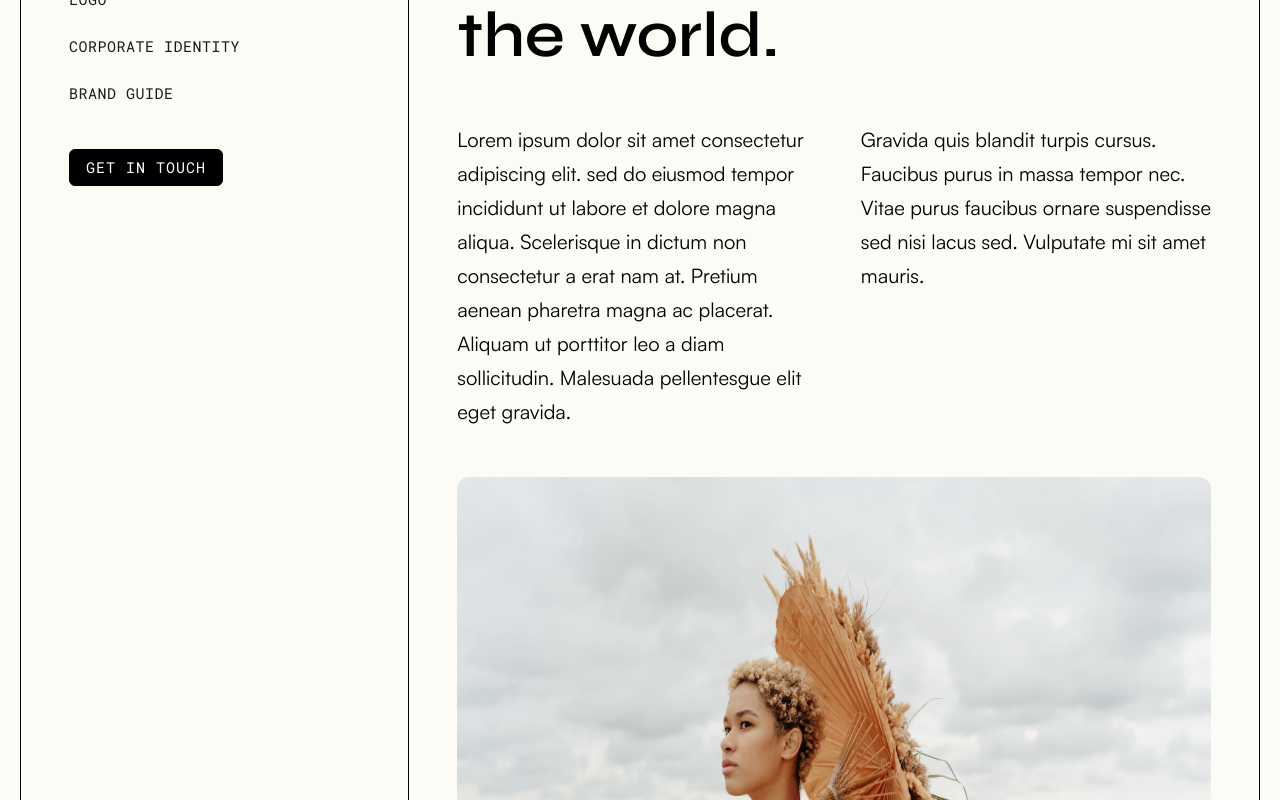
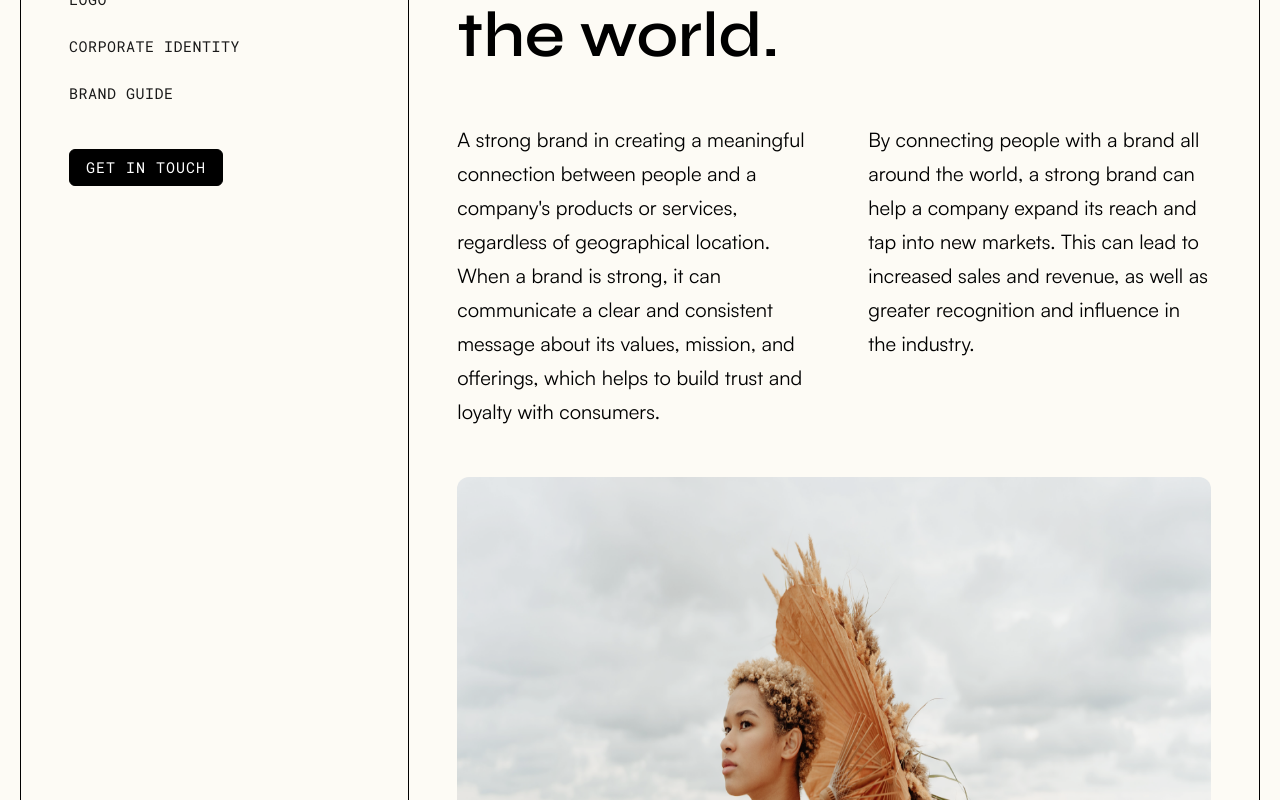
Before and after one commit to taodemy/website, a Next.js app: page /services in a window 1280 px wide. Shown: the part 1020-1820 px from the top of the page. Built offline with nearby package versions, Linux system fonts and the light colour scheme.

Commit message:
feat:add test

```diff
--- a/components/ServicePage/ServiceTitle.tsx
+++ b/components/ServicePage/ServiceTitle.tsx
@@ -15,7 +15,7 @@ function ServiceTitle() {
         We create <br />
         true brands.
       </h1>
-      <div className={styles.service_title__button}>
+      <div className={styles.service_title__button_container}>
         <Button variant="secondary" padding="small">
           BRANDING
         </Button>
--- a/components/ServicePage/Services.tsx
+++ b/components/ServicePage/Services.tsx
@@ -12,9 +12,9 @@ const Services = () => {
       service_heading:
         "A strong brand is a tool to connect people with your brand all around the world.",
       service_info1:
-        "Lorem ipsum dolor sit amet consectetur adipiscing elit.  sed do eiusmod tempor incididunt ut labore et dolore magna aliqua. Scelerisque in dictum non consectetur a erat nam at. Pretium aenean pharetra magna ac placerat. Aliquam ut porttitor leo a diam sollicitudin. Malesuada pellentesgue elit eget gravida.",
+        "A strong brand in creating a meaningful connection between people and a company's products or services, regardless of geographical location. When a brand is strong, it can communicate a clear and consistent message about its values, mission, and offerings, which helps to build trust and loyalty with consumers.",
       service_info2:
-        "Gravida quis blandit turpis cursus. Faucibus purus in massa tempor nec. Vitae purus faucibus ornare suspendisse sed nisi lacus sed. Vulputate mi sit amet mauris. ",
+        "By connecting people with a brand all around the world, a strong brand can help a company expand its reach and tap into new markets. This can lead to increased sales and revenue, as well as greater recognition and influence in the industry.",
       image__arial_label: "service_branding_image",
       image_path: "/images/featured-work-sec-img-1.png",
       image_alt: "branding image",
@@ -31,9 +31,9 @@ const Services = () => {
       service_heading:
         "We specialize in creating amazing web experiences that people will love based on your great ideas.",
       service_info1:
-        "Lorem ipsum dolor sit amet consectetur adipiscing elit.  sed do eiusmod tempor incididunt ut labore et dolore magna aliqua. Scelerisque in dictum non consectetur a erat nam at. Pretium aenean pharetra magna ac placerat. Aliquam ut porttitor leo a diam sollicitudin. Malesuada pellentesgue elit eget gravida.",
+        "To create web experiences that meet your needs and preferences, we would have a deep understanding of your target audience, as well as their brand identity and messaging. we would translate this information into a website that is both functional and visually appealing, while also being optimized for performance and accessibility.",
       service_info2:
-        "Gravida quis blandit turpis cursus. Faucibus purus in massa tempor nec. Vitae purus faucibus ornare suspendisse sed nisi lacus sed. Vulputate mi sit amet mauris. ",
+        "By specializing in this area and emphasizing your commitment to your satisfaction, we are positioning ourself as a trusted partner in creating exceptional web experiences that will help you achieve the goals and stand out in a competitive digital landscape.",
       image__arial_label: "service_design_image",
       image_path: "/images/featured-work-sec-img-2.png",
       image_alt: "design image",
@@ -50,9 +50,9 @@ const Services = () => {
       service_heading:
         "We inspire people to stand up for what they believe in with amazing video strategies.",
       service_info1:
-        "Lorem ipsum dolor sit amet consectetur adipiscing elit.  sed do eiusmod tempor incididunt ut labore et dolore magna aliqua. Scelerisque in dictum non consectetur a erat nam at. Pretium aenean pharetra magna ac placerat. Aliquam ut porttitor leo a diam sollicitudin. Malesuada pellentesgue elit eget gravida.",
+        "We focus on inspiring people to take action through powerful video strategies. we believe in the power of visual storytelling to create meaningful connections with your audience and motivate them to stand up for their beliefs. To inspire people to take action, we would need to have a deep understanding of your target audience, as well as a keen eye for visual storytelling and messaging.",
       service_info2:
-        "Gravida quis blandit turpis cursus. Faucibus purus in massa tempor nec. Vitae purus faucibus ornare suspendisse sed nisi lacus sed. Vulputate mi sit amet mauris. ",
+        "Creating compelling video content that not only captures your audience's attention but also resonates with them on an emotional level and motivates them to take action. ",
       image__arial_label: "service_video_image",
       image_path: "/images/featured-work-sec-img-3.png",
       image_alt: "video image",
@@ -69,9 +69,9 @@ const Services = () => {
       service_heading:
         "If you want to succeed, you need to create content that potential consumers will find valuable.",
       service_info1:
-        "Lorem ipsum dolor sit amet consectetur adipiscing elit.  sed do eiusmod tempor incididunt ut labore et dolore magna aliqua. Scelerisque in dictum non consectetur a erat nam at. Pretium aenean pharetra magna ac placerat. Aliquam ut porttitor leo a diam sollicitudin. Malesuada pellentesgue elit eget gravida.",
+        "In order to build a strong brand and attract customers, businesses must provide content that is not only relevant and informative but also adds value to the consumer's life.To create valuable content, businesses must have a deep understanding of their target audience and their needs and preferences. ",
       service_info2:
-        "Gravida quis blandit turpis cursus. Faucibus purus in massa tempor nec. Vitae purus faucibus ornare suspendisse sed nisi lacus sed. Vulputate mi sit amet mauris. ",
+        "They must be able to identify the topics and issues that are of interest to their audience and create content that addresses these topics in a compelling and informative way.",
       image__arial_label: "service_content_image",
       image_path: "/images/featured-work-sec-img-4.png",
       image_alt: "content image",
--- a/pages/services.tsx
+++ b/pages/services.tsx
@@ -9,7 +9,11 @@ export default function service() {
     <>
       <Head>
         <title>Service page - TaoTech</title>
-        <meta name="description" content="Our services" />
+        <meta
+          name="description"
+          content="The services that our provid include banding, video, design and cotent"
+        />
+        <meta name="keywords" content="services,banding,video,design,cotent" />
         <meta name="author" content="Taodemy Team" />
         <meta name="viewport" content="width=device-width, initial-scale=1" />
       </Head>
--- a/styles/ServicesItem.module.css
+++ b/styles/ServicesItem.module.css
@@ -8,8 +8,7 @@
   display: flex;
   flex-direction: column;
   width: 33%;
-  margin-top: 63px;
-  margin-bottom: 63px;
+  margin:63px 0;
 }
 
 .service_left_logo {
@@ -41,8 +40,7 @@
   width: 66%;
   flex-direction: column;
   border-left: 1px solid var(--border-default);
-  margin-top: 63px;
-  margin-bottom: 63px;
+  margin:63px 0;
   padding-left: 48px;
 }
 
--- a/styles/ServicesTitle.module.css
+++ b/styles/ServicesTitle.module.css
@@ -1,6 +1,5 @@
 .service_title {
-  padding-bottom: 63px;
-  padding-top: 63px;
+  padding:63px 0;
   border-bottom: 1px solid var(--border-default);
 }
 .service_title__heading {
@@ -8,7 +7,7 @@
   font-weight: 500;
 }
 
-.service_title__button {
+.service_title__button_container {
   width: 22%;
   display: flex;
   flex-direction: row;
```
